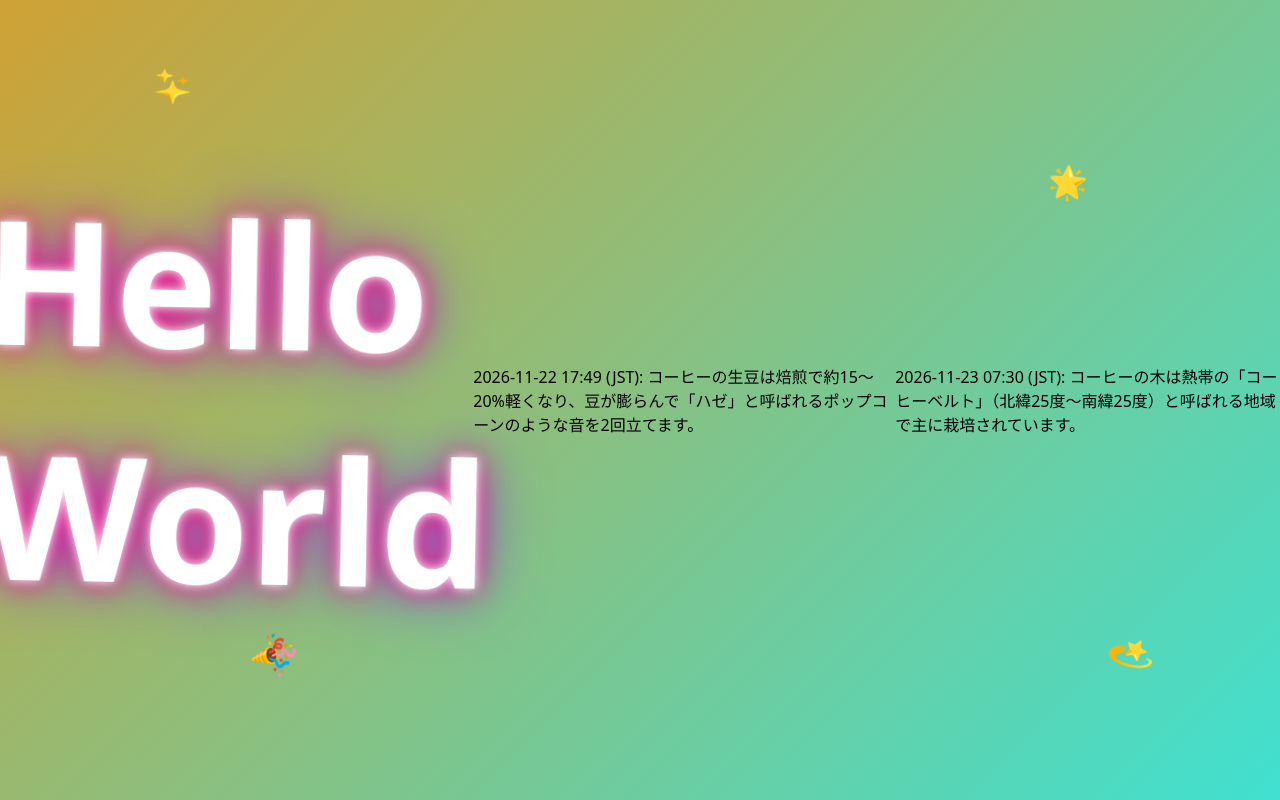
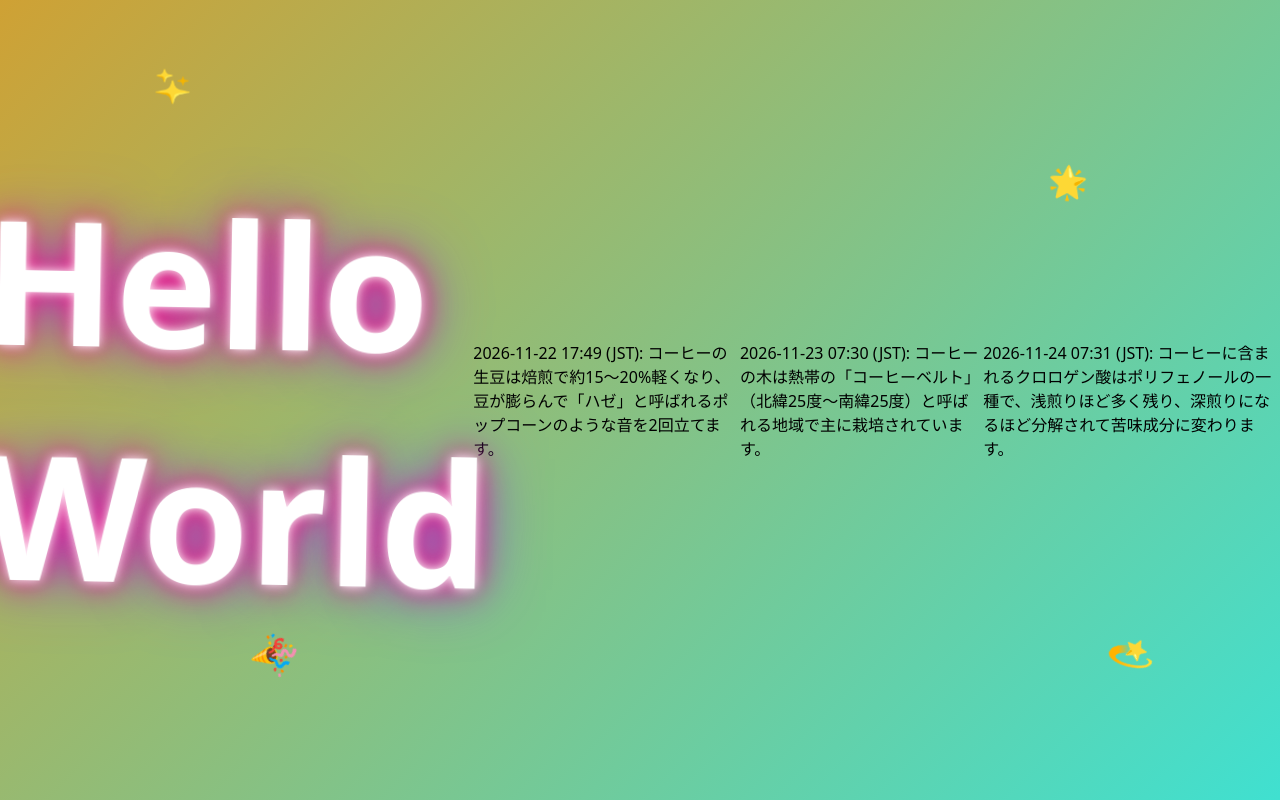
Before and after one commit to yto/vc-git-test, a plain HTML site: page public/index.html in a window 1280 px wide. Drawn offline with Linux system fonts and the light colour scheme.

Commit message:
Add 2026-11-24 07:31 coffee trivia
Co-Authored-By: Claude Opus 5.5 <noreply@anthropic.com>
Claude-Session: https://claude.ai/code/session_01PJ2aftppNhMfCAhyUsomc3

```diff
--- a/public/index.html
+++ b/public/index.html
@@ -46,5 +46,6 @@
   <h1>Hello World</h1>
   <p class="hitokoto">2026-11-22 17:49 (JST): コーヒーの生豆は焙煎で約15〜20%軽くなり、豆が膨らんで「ハゼ」と呼ばれるポップコーンのような音を2回立てます。</p>
   <p class="hitokoto">2026-11-23 07:30 (JST): コーヒーの木は熱帯の「コーヒーベルト」（北緯25度〜南緯25度）と呼ばれる地域で主に栽培されています。</p>
+  <p class="hitokoto">2026-11-24 07:31 (JST): コーヒーに含まれるクロロゲン酸はポリフェノールの一種で、浅煎りほど多く残り、深煎りになるほど分解されて苦味成分に変わります。</p>
 </body>
 </html>
```
Also changed, not shown: 1 other file.
